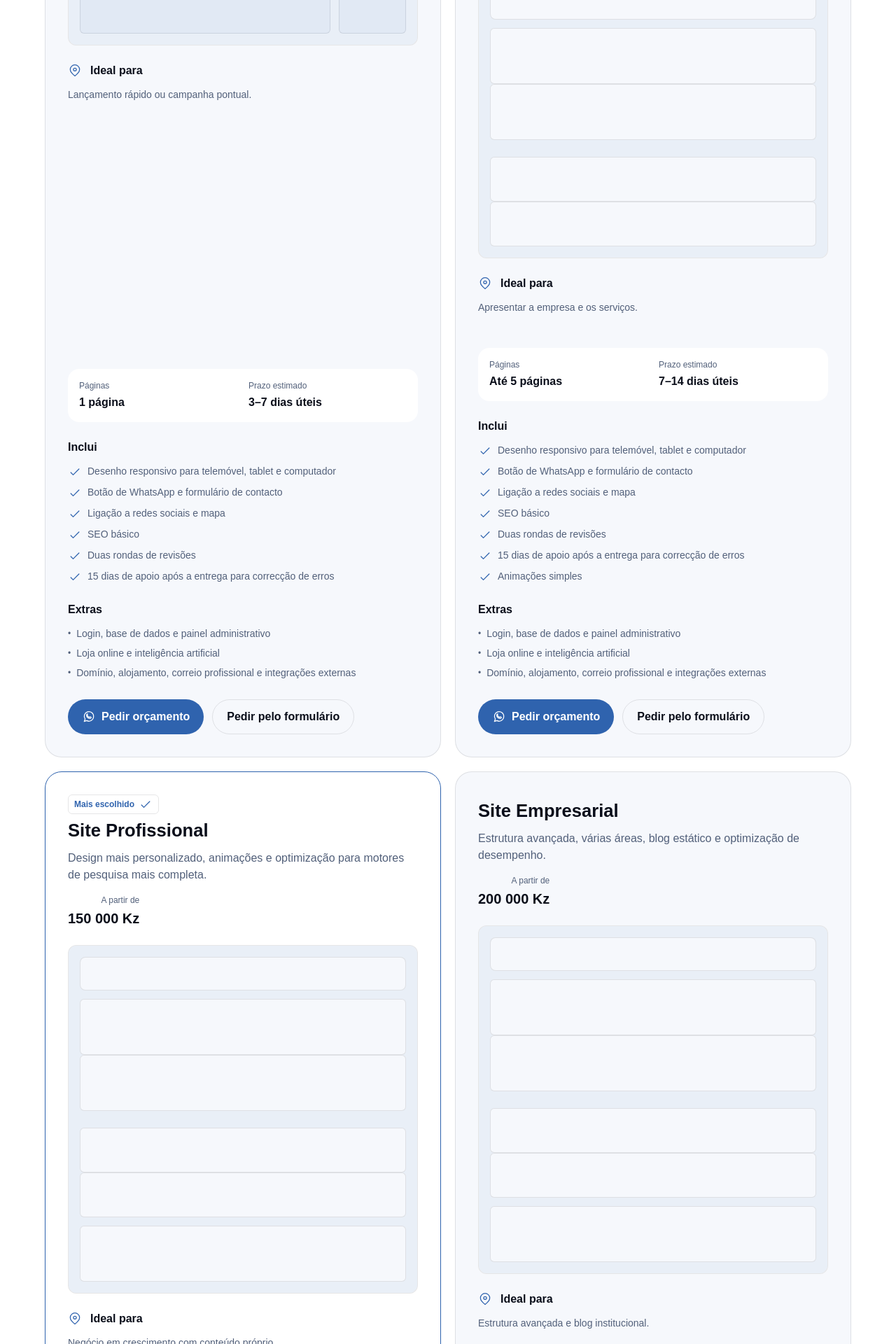
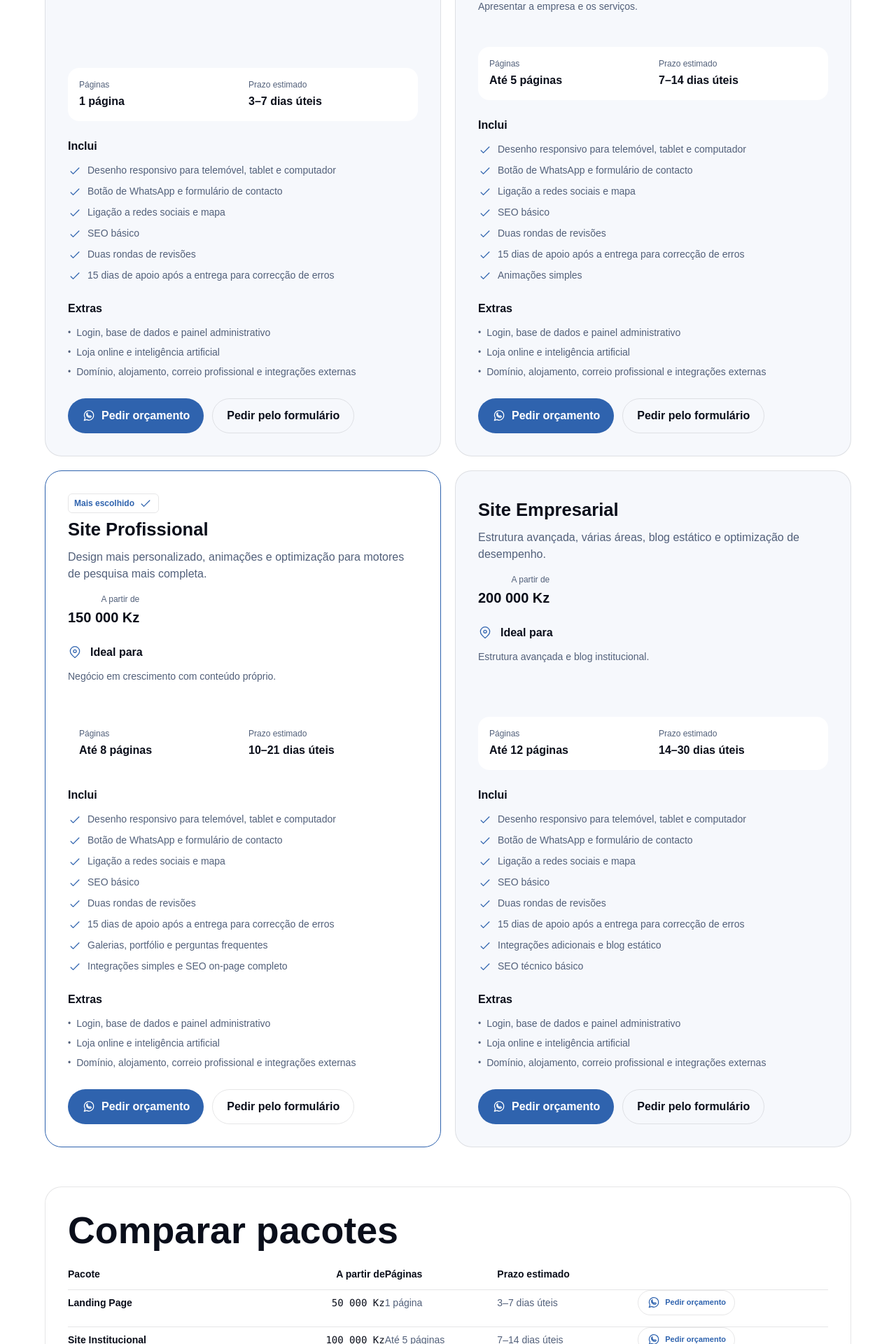
Before and after one commit to elyqueta/ns2_site, an Angular app: page /desenvolvimento-web in a window 1280 px wide. Shown: the part 1540-3460 px from the top of the page at 70% size. Built offline with nearby package versions, Linux system fonts and the light colour scheme.

Commit message:
fix(fase-07): corrigir larguras das colunas da tabela comparativa de pacotes

```diff
--- a/src/app/data/web-pacotes.ts
+++ b/src/app/data/web-pacotes.ts
@@ -11,7 +11,6 @@ export interface PacoteWeb {
   readonly inclui: readonly LocalizedText[];
   readonly naoInclui: readonly LocalizedText[];
   readonly extras: readonly LocalizedText[];
-  readonly wireframe: 'uma-secao' | 'varias-paginas' | 'com-blog';
   readonly destaque?: boolean;
   readonly href: string;
 }
@@ -63,7 +62,6 @@ export const webPacotes: readonly PacoteWeb[] = [
     inclui: incluiTodos,
     naoInclui: naoIncluiTodos,
     extras: naoIncluiTodos,
-    wireframe: 'uma-secao',
     href: '/desenvolvimento-web',
   },
   {
@@ -83,7 +81,6 @@ export const webPacotes: readonly PacoteWeb[] = [
     inclui: [...incluiTodos, { pt: 'Animações simples', en: 'Simple animations' }],
     naoInclui: naoIncluiTodos,
     extras: naoIncluiTodos,
-    wireframe: 'varias-paginas',
     href: '/desenvolvimento-web',
   },
   {
@@ -113,7 +110,6 @@ export const webPacotes: readonly PacoteWeb[] = [
     ],
     naoInclui: naoIncluiTodos,
     extras: naoIncluiTodos,
-    wireframe: 'com-blog',
     destaque: true,
     href: '/desenvolvimento-web',
   },
@@ -141,7 +137,6 @@ export const webPacotes: readonly PacoteWeb[] = [
     ],
     naoInclui: naoIncluiTodos,
     extras: naoIncluiTodos,
-    wireframe: 'com-blog',
     href: '/desenvolvimento-web',
   },
 ];
--- a/src/app/pages/desenvolvimento-web/desenvolvimento-web.html
+++ b/src/app/pages/desenvolvimento-web/desenvolvimento-web.html
@@ -63,50 +63,6 @@
                   <p class="mt-1 font-display text-xl font-semibold text-fg">
                     {{ package.aPartirDe | kz }}
                   </p>
-                </div>
-              </div>
-
-              <div class="mb-6">
-                <div class="wireframe relative overflow-hidden rounded-xl border border-line bg-surface p-4">
-                  @if (package.wireframe === 'uma-secao') {
-                    <div class="absolute inset-0 bg-accent/10"></div>
-                    <div class="relative z-10 h-20 rounded-lg border border-line bg-bg mb-3"></div>
-                    <div class="flex gap-3">
-                      <div class="flex-1 h-16 rounded-md border border-line bg-bg"></div>
-                      <div class="w-24 h-16 rounded-md border border-line bg-bg"></div>
-                    </div>
-                  } @else if (package.wireframe === 'varias-paginas') {
-                    <div class="absolute inset-0 bg-accent/10"></div>
-                    <div class="relative z-10">
-                      <div class="h-12 rounded-lg border border-line bg-bg mb-3"></div>
-                      <div class="grid gap-3">
-                        <div class="grid-cols-2 gap-3">
-                          <div class="h-20 rounded-md border border-line bg-bg"></div>
-                          <div class="h-20 rounded-md border border-line bg-bg"></div>
-                        </div>
-                        <div class="grid-cols-2 gap-3 mt-3">
-                          <div class="h-16 rounded-md border border-line bg-bg"></div>
-                          <div class="h-16 rounded-md border border-line bg-bg"></div>
-                        </div>
-                      </div>
-                    </div>
-                  } @else {
-                    <div class="absolute inset-0 bg-accent/10"></div>
-                    <div class="relative z-10">
-                      <div class="h-12 rounded-lg border border-line bg-bg mb-3"></div>
-                      <div class="grid gap-3">
-                        <div class="grid-cols-2 gap-3">
-                          <div class="h-20 rounded-md border border-line bg-bg"></div>
-                          <div class="h-20 rounded-md border border-line bg-bg"></div>
-                        </div>
-                        <div class="grid-cols-2 gap-3 mt-3">
-                          <div class="h-16 rounded-md border border-line bg-bg"></div>
-                          <div class="h-16 rounded-md border border-line bg-bg"></div>
-                        </div>
-                      </div>
-                      <div class="mt-3 h-20 rounded-md border border-line bg-bg"></div>
-                    </div>
-                  }
                 </div>
               </div>
 
@@ -196,11 +152,11 @@
           <table class="min-w-full text-left text-sm">
             <thead>
               <tr class="border-b border-line">
-                <th class="pb-3 font-semibold text-fg">{{ cardPackage() }}</th>
-                <th class="pb-3 font-semibold text-fg text-right">{{ copy.labels.startingAt | localized }}</th>
-                <th class="pb-3 font-semibold text-fg">{{ copy.labels.pagesLabel | localized }}</th>
-                <th class="pb-3 font-semibold text-fg">{{ copy.labels.termLabel | localized }}</th>
-                <th class="pb-3 font-semibold text-fg"></th>
+                <th class="pb-3 font-semibold text-fg w-24">{{ cardPackage() }}</th>
+                <th class="pb-3 font-semibold text-fg text-right w-20">{{ copy.labels.startingAt | localized }}</th>
+                <th class="pb-3 font-semibold text-fg w-16">{{ copy.labels.pagesLabel | localized }}</th>
+                <th class="pb-3 font-semibold text-fg w-20">{{ copy.labels.termLabel | localized }}</th>
+                <th class="pb-3 font-semibold text-fg w-24 text-right"></th>
               </tr>
             </thead>
             <tbody class="divide-y divide-line">
@@ -210,7 +166,7 @@
                     <span class="font-semibold text-fg">{{ package.nome | localized }}</span>
                     @if (package.destaque) {
                       <span class="ml-2 inline-flex items-center gap-1 px-2 py-0.5 rounded-md border border-line text-[10px] font-semibold text-accent-bright">
-                    {{ maisEscolhido() }}
+                        {{ maisEscolhido() }}
                       </span>
                     }
                   </td>
```
Also changed, not shown: 1 other file (tests, documents, lock files or other folders).
